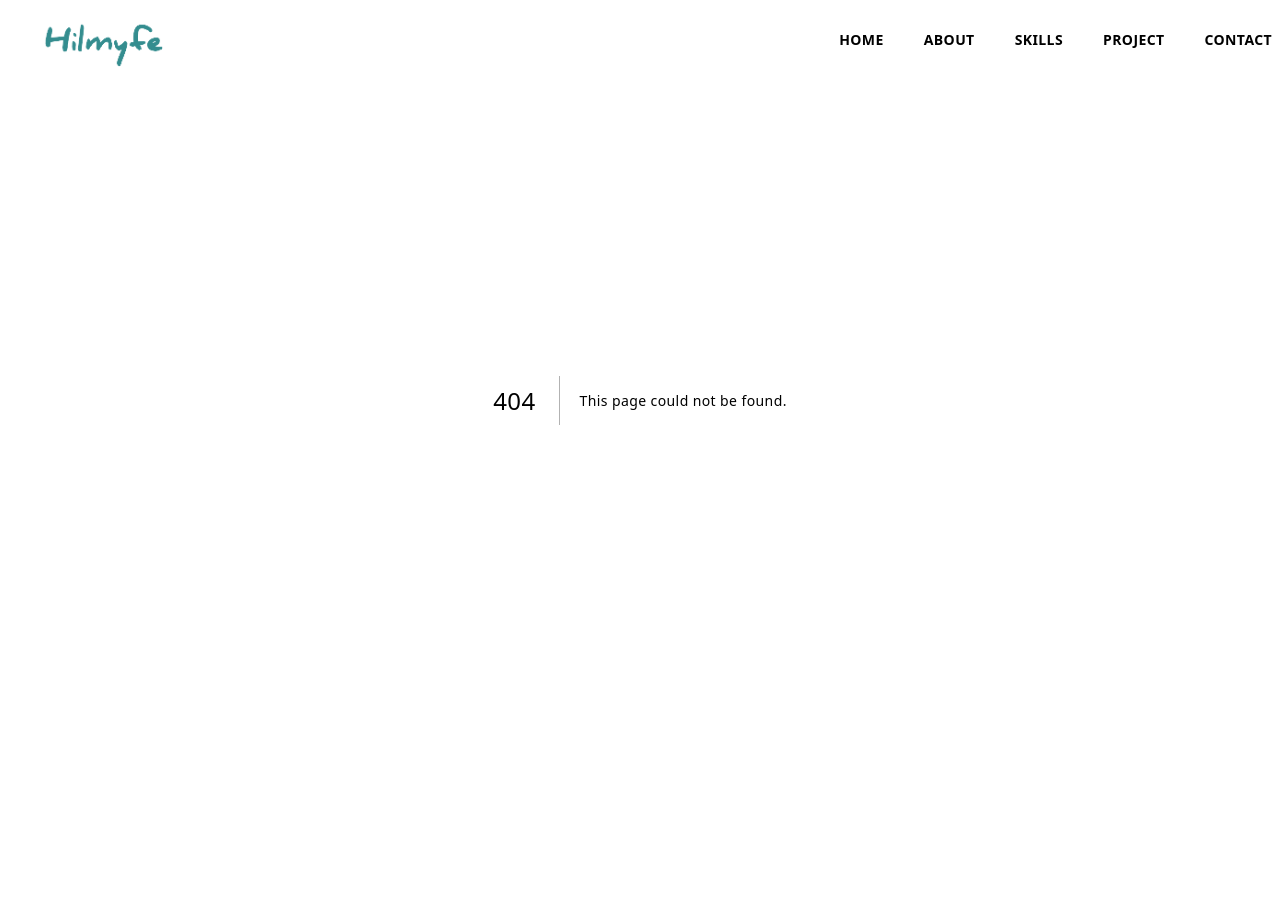
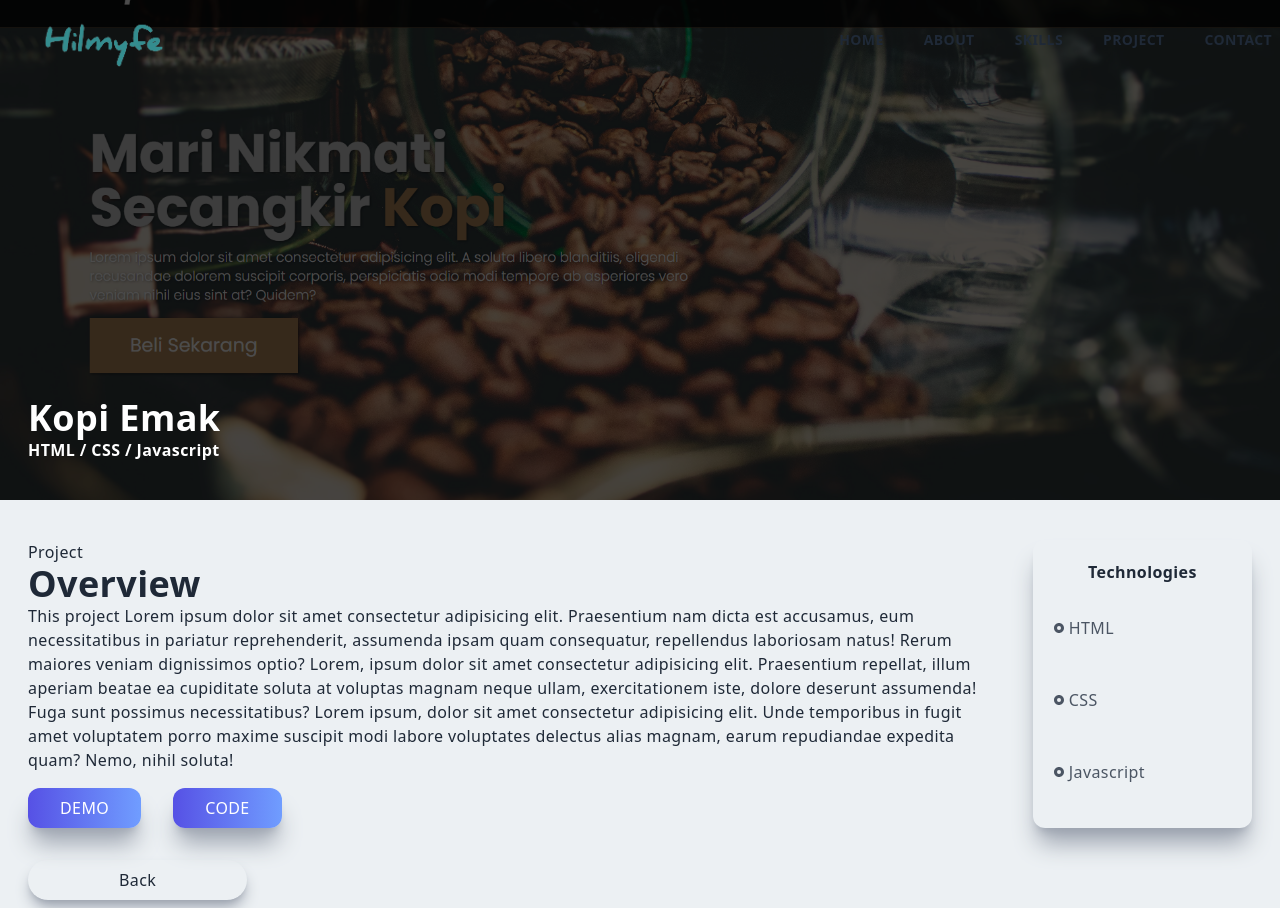
Before and after one commit to Hilll19/portofolio-nextjs-hildev, a Next.js app: page /Kopiemak in a window 1280 px wide. Before the commit this address had no page. Before the commit the page ends 800 px from the top, so only its background shows below. Built offline with nearby package versions, Linux system fonts and the light colour scheme.

Commit message:
Add page chatApp, kopiemak, rembang overview

```diff
--- /dev/null
+++ b/pages/ChatApp.jsx
@@ -0,0 +1,46 @@
+import React from 'react'
+import Image from 'next/image'
+import chatappImg from "@/public/assets/projects/ChatAppSs.png"
+import { RiRadioButtonFill } from 'react-icons/ri'
+import Link from 'next/link'
+
+const Chatapp = () => {
+  return (
+    <div className='w-full '>
+      <div className='w-full h-[500px]  relative'>
+        <div className='absolute top-0 left-0 w-full h-[500px] bg-black/70 z-10' />
+        <Image className='abosulte z-1' layout='fill' objectFit='cover' src={chatappImg} alt='kopiemak' />
+        <div className='absolute top-[70%] max-w-[1240px] w-full left-[50%] right-[50%] translate-x-[-50%] translate-y-[50%] text-white z-10 p-2'>
+          <h2>Kopi Emak</h2>
+          <h3>HTML / CSS / Javascript</h3>
+        </div>
+      </div>
+      <div className='max-w-[1240px] mx-auto p-2 grid md:grid-cols-5 gap-8 pt-10'>
+        <div className='col-span-4'>
+          <p>Project</p>
+          <h2>Overview</h2>
+          <p>
+            This project Lorem ipsum dolor sit amet consectetur adipisicing elit. Praesentium nam dicta est accusamus, eum necessitatibus in pariatur reprehenderit, assumenda ipsam quam consequatur, repellendus laboriosam natus! Rerum maiores veniam dignissimos optio? Lorem, ipsum dolor sit amet consectetur adipisicing elit. Praesentium repellat, illum aperiam beatae ea cupiditate soluta at voluptas magnam neque ullam, exercitationem iste, dolore deserunt assumenda! Fuga sunt possimus necessitatibus? Lorem ipsum, dolor sit amet consectetur adipisicing elit. Unde temporibus in fugit amet voluptatem porro maxime suscipit modi labore voluptates delectus alias magnam, earum repudiandae expedita quam? Nemo, nihil soluta!
+          </p>
+          <button className='px-8 py-2 mt-4 mr-8'>Demo</button>
+          <button className='px-8 py-2 mt-4'>Code</button>
+        </div>
+        <div className='col-span-4 md:col-span-1 shadow-xl shadow-gray-400 rounded-xl p-3'>
+          <div className='p-2'>
+            <p className='text-center font-bold pb-2'>Technologies</p>
+            <div className='grid grid-cols-3 md:grid-cols-1'>
+              <p className='text-gray-600 py-6 flex items-center'><RiRadioButtonFill className='pr-1'/>HTML</p>
+              <p className='text-gray-600 py-6 flex items-center'><RiRadioButtonFill className='pr-1'/>CSS</p>
+              <p className='text-gray-600 py-6 flex items-center'><RiRadioButtonFill className='pr-1'/>Javascript</p>
+            </div>
+          </div>
+        </div>
+        <Link href="/#projects">
+          <p className='flex justify-center py-2 rounded-full shadow-lg shadow-gray-400 p-5 hover:scale-110 ease-in duration-300 cursor-pointer'>Back</p>
+        </Link>
+      </div>
+    </div>
+  )
+}
+
+export default Chatapp
--- /dev/null
+++ b/pages/Kopiemak.jsx
@@ -0,0 +1,46 @@
+import React from 'react'
+import Image from 'next/image'
+import propertyImg from '@/public/assets/projects/kopiemak1.png'
+import { RiRadioButtonFill } from 'react-icons/ri'
+import Link from 'next/link'
+
+const Kopiemak = () => {
+  return (
+    <div className='w-full '>
+      <div className='w-full h-[500px]  relative'>
+        <div className='absolute top-0 left-0 w-full h-[500px] bg-black/70 z-10' />
+        <Image className='abosulte z-1' layout='fill' objectFit='cover' src={propertyImg} alt='kopiemak' />
+        <div className='absolute top-[70%] max-w-[1240px] w-full left-[50%] right-[50%] translate-x-[-50%] translate-y-[50%] text-white z-10 p-2'>
+          <h2>Kopi Emak</h2>
+          <h3>HTML / CSS / Javascript</h3>
+        </div>
+      </div>
+      <div className='max-w-[1240px] mx-auto p-2 grid md:grid-cols-5 gap-8 pt-10'>
+        <div className='col-span-4'>
+          <p>Project</p>
+          <h2>Overview</h2>
+          <p>
+            This project Lorem ipsum dolor sit amet consectetur adipisicing elit. Praesentium nam dicta est accusamus, eum necessitatibus in pariatur reprehenderit, assumenda ipsam quam consequatur, repellendus laboriosam natus! Rerum maiores veniam dignissimos optio? Lorem, ipsum dolor sit amet consectetur adipisicing elit. Praesentium repellat, illum aperiam beatae ea cupiditate soluta at voluptas magnam neque ullam, exercitationem iste, dolore deserunt assumenda! Fuga sunt possimus necessitatibus? Lorem ipsum, dolor sit amet consectetur adipisicing elit. Unde temporibus in fugit amet voluptatem porro maxime suscipit modi labore voluptates delectus alias magnam, earum repudiandae expedita quam? Nemo, nihil soluta!
+          </p>
+          <button className='px-8 py-2 mt-4 mr-8'>Demo</button>
+          <button className='px-8 py-2 mt-4'>Code</button>
+        </div>
+        <div className='col-span-4 md:col-span-1 shadow-xl shadow-gray-400 rounded-xl p-3'>
+          <div className='p-2'>
+            <p className='text-center font-bold pb-2'>Technologies</p>
+            <div className='grid grid-cols-3 md:grid-cols-1'>
+              <p className='text-gray-600 py-6 flex items-center'><RiRadioButtonFill className='pr-1'/>HTML</p>
+              <p className='text-gray-600 py-6 flex items-center'><RiRadioButtonFill className='pr-1'/>CSS</p>
+              <p className='text-gray-600 py-6 flex items-center'><RiRadioButtonFill className='pr-1'/>Javascript</p>
+            </div>
+          </div>
+        </div>
+        <Link href="/#projects">
+          <p className='flex justify-center py-2 rounded-full shadow-lg shadow-gray-400 p-5 hover:scale-110 ease-in duration-300 cursor-pointer'>Back</p>
+        </Link>
+      </div>
+    </div>
+  )
+}
+
+export default Kopiemak
--- /dev/null
+++ b/pages/Rembang.jsx
@@ -0,0 +1,46 @@
+import React from 'react'
+import Image from 'next/image'
+import rembangImg from "@/public/assets/projects/RembangTour1.png"
+import { RiRadioButtonFill } from 'react-icons/ri'
+import Link from 'next/link'
+
+const Rembang = () => {
+  return (
+    <div className='w-full '>
+      <div className='w-full h-[500px]  relative'>
+        <div className='absolute top-0 left-0 w-full h-[500px] bg-black/70 z-10' />
+        <Image className='abosulte z-1' layout='fill' objectFit='cover' src={rembangImg} alt='kopiemak' />
+        <div className='absolute top-[70%] max-w-[1240px] w-full left-[50%] right-[50%] translate-x-[-50%] translate-y-[50%] text-white z-10 p-2'>
+          <h2 className='pb-30'>Kopi Emak</h2>
+          <h3>HTML / CSS / Javascript</h3>
+        </div>
+      </div>
+      <div className='max-w-[1240px] mx-auto p-2 grid md:grid-cols-5 gap-8 py-8'>
+        <div className='col-span-4'>
+          <p>Project</p>
+          <h2>Overview</h2>
+          <p>
+          This is a project where I am trying to learn the basics of HTML, CSS, and JavaScript. Here, I am creating a web interface for Rembang with CSS layouting techniques such as display, position, dimensions, overflow, and more. I am striving to apply these fundamental components to the project.
+          </p>
+          <button className='px-8 py-2 mt-4 mr-8'>Demo</button>
+          <button className='px-8 py-2 mt-4'>Code</button>
+        </div>
+        <div className='col-span-4 md:col-span-1 shadow-xl shadow-gray-400 rounded-xl p-3'>
+          <div className='p-2'>
+            <p className='text-center font-bold pb-2'>Technologies</p>
+            <div className='grid grid-cols-3 md:grid-cols-1'>
+              <p className='text-gray-600 py-6 flex items-center'><RiRadioButtonFill className='pr-1'/>HTML</p>
+              <p className='text-gray-600 py-6 flex items-center'><RiRadioButtonFill className='pr-1'/>CSS</p>
+              <p className='text-gray-600 py-6 flex items-center'><RiRadioButtonFill className='pr-1'/>Javascript</p>
+            </div>
+          </div>
+        </div>
+        <Link href="/#projects">
+          <p className='flex justify-center py-2 rounded-full shadow-lg shadow-gray-400 p-5 hover:scale-110 ease-in duration-300 cursor-pointer'>Back</p>
+        </Link>
+      </div>
+    </div>
+  )
+}
+
+export default Rembang
```
